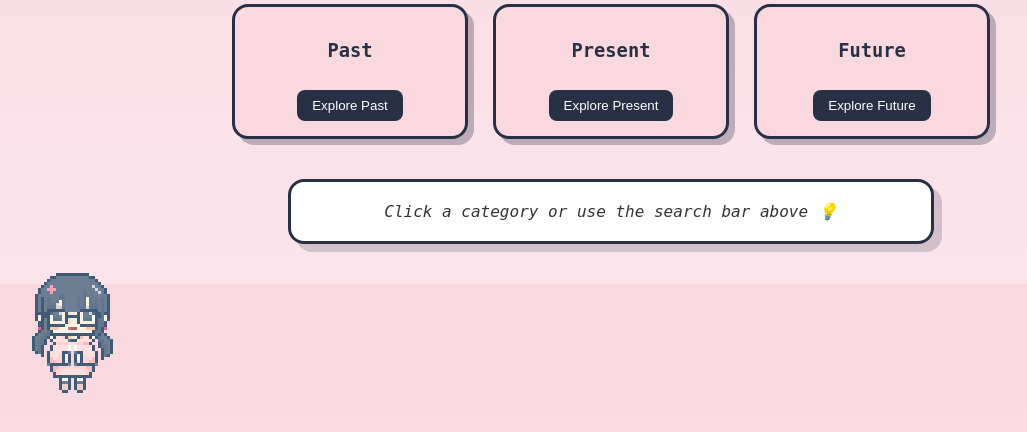
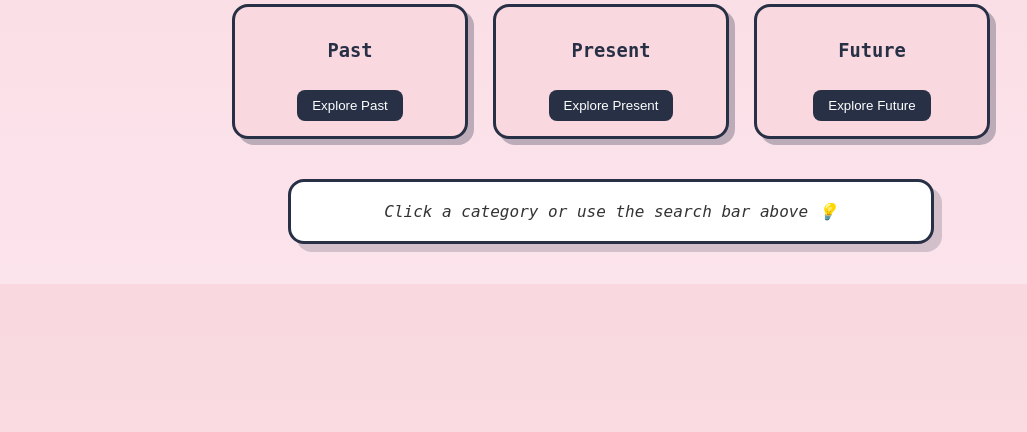
Before and after one commit to shahd06-28/Pluto-Hacks--Ms.-Infinite-Loop, a Flask app: page / in a window 1280 px wide. Shown: the part 354-786 px from the top of the page, without its empty margins (29-1056 px from the left). Run offline with Flask 3, Linux system fonts and the light colour scheme.

Commit message:
revert changes

```diff
--- a/templates/index.html
+++ b/templates/index.html
@@ -92,20 +92,8 @@ h1 {
 }
 .article { margin-bottom: 15px; text-align: left; }
 .article b { color: #283046; }
-
-#girl-container {
-  position: fixed;
-  bottom: 40px;
-  left: 40px;
-  width: 120px;
-}
-#girl {
-  width: 100%;
-  image-rendering: pixelated;
-}
 </style>
 </head>
-
 <body>
   <h1>Ms. Infinite Loop 🌸</h1>
 
@@ -135,10 +123,6 @@ h1 {
   </div>
 
   <div id="results"><em>Click a category or use the search bar above 💡</em></div>
-
-  <div id="girl-container">
-    <img id="girl" src="/static/final_assets/01-Girl/idle/Girl_idle_pose1.png" alt="Idle Girl">
-  </div>
 
   <script>
   async function fetchArticles(bucket){
@@ -175,13 +159,6 @@ h1 {
           <small>${a.snippet}</small>
         </div>`).join("");
   }
-
-  // Idle character animation
-  let frame = 1;
-  setInterval(() => {
-    frame = frame === 1 ? 2 : 1;
-    document.getElementById("girl").src = `/static/final_assets/01-Girl/idle/Girl_idle_pose${frame}.png`;
-  }, 500);
   </script>
 </body>
 </html>
--- a/women_in_tech_gui.py
+++ b/women_in_tech_gui.py
@@ -1,59 +1,36 @@
 from flask import Flask, render_template, jsonify, request
-import random
 
 app = Flask(__name__)
 
-# --- Article Data ---
+# Simple fake data
 ARTICLES = {
     "past": [
         {"title": "Ada Lovelace and the Analytical Engine", "snippet": "The first computer programmer."},
-        {"title": "Grace Hopper and the COBOL Revolution", "snippet": "Inventor of the compiler."},
-        {"title": "Hedy Lamarr’s Frequency Hopping", "snippet": "Paved the way for modern Wi-Fi and Bluetooth."},
-        {"title": "Katherine Johnson and NASA’s Flight Paths", "snippet": "Her math sent humans to space."}
+        {"title": "Grace Hopper and the COBOL Revolution", "snippet": "Inventor of the compiler."}
     ],
     "present": [
         {"title": "Fei-Fei Li and AI Vision", "snippet": "Leader in computer vision and ethical AI."},
-        {"title": "Reshma Saujani and Girls Who Code", "snippet": "Empowering women in tech worldwide."},
-        {"title": "Gwynne Shotwell at SpaceX", "snippet": "Engineering the future of interplanetary travel."},
-        {"title": "Whitney Wolfe Herd and Bumble", "snippet": "Redefining digital connection and safety online."}
+        {"title": "Reshma Saujani and Girls Who Code", "snippet": "Empowering women in tech worldwide."}
     ],
     "future": [
         {"title": "Women Leading Quantum Computing", "snippet": "Pioneers shaping the next frontier."},
-        {"title": "AI Ethics and the Next Generation", "snippet": "Guiding responsible machine intelligence."},
-        {"title": "The Future of Women in Tech Leadership", "snippet": "A look ahead to equality in innovation."},
-        {"title": "Neural Design: Women Innovating Brain-Computer Interfaces", "snippet": "Merging biology and code for a smarter world."}
+        {"title": "The Future of Women in Tech Leadership", "snippet": "A look ahead to equality in innovation."}
     ]
 }
 
-
-# --- Routes ---
 @app.route("/")
 def index():
     return render_template("index.html")
-
 
 @app.route("/articles", methods=["POST"])
 def get_articles():
     data = request.get_json()
     bucket = data.get("bucket", "all").lower()
-    query = data.get("query", "").strip().lower()
-
-    # Combine all categories if 'all'
     if bucket == "all":
         results = [art for cat in ARTICLES.values() for art in cat]
     else:
         results = ARTICLES.get(bucket, [])
-
-    # Search filtering
-    if query:
-        results = [a for a in results if query in a["title"].lower() or query in a["snippet"].lower()]
-
-    # Randomize order & subset
-    random.shuffle(results)
-    results = random.sample(results, min(len(results), random.randint(1, len(results)))) if results else []
-
     return jsonify(results)
-
 
 if __name__ == "__main__":
     app.run(debug=True)
```
